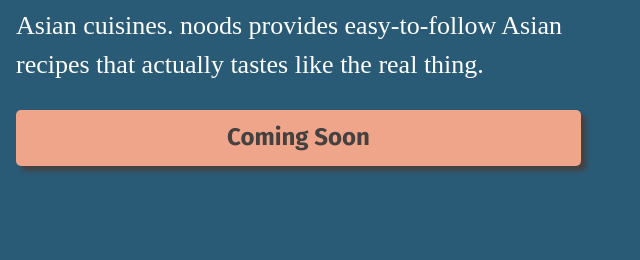
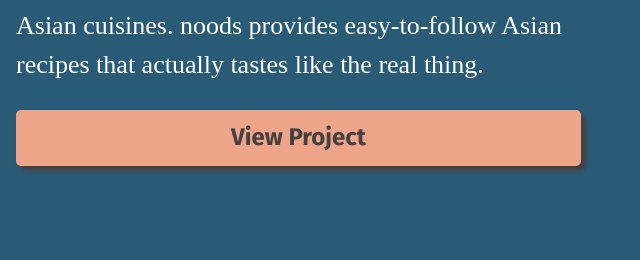
Before and after one commit to JudayChop/Portfolio-Site-Szu-Peng-Judy-Sun-, a plain HTML site: page index.html in a window 1280 px wide. Shown: the part 1440-1700 px from the top of the page, 634-1274 px from the left. Drawn offline with nearby package versions, Linux system fonts and the light colour scheme; a web font is replaced by a local one.

Commit message:
Update index.html

```diff
--- a/index.html
+++ b/index.html
@@ -112,7 +112,7 @@
                 easy-to-follow Asian recipes that actually tastes like the real
                 thing.
               </p>
-              <a href="" class="button">Coming Soon</a>
+              <a href="noods.html" class="button">View Project</a>
             </div>
           </div>
           <div>
```
